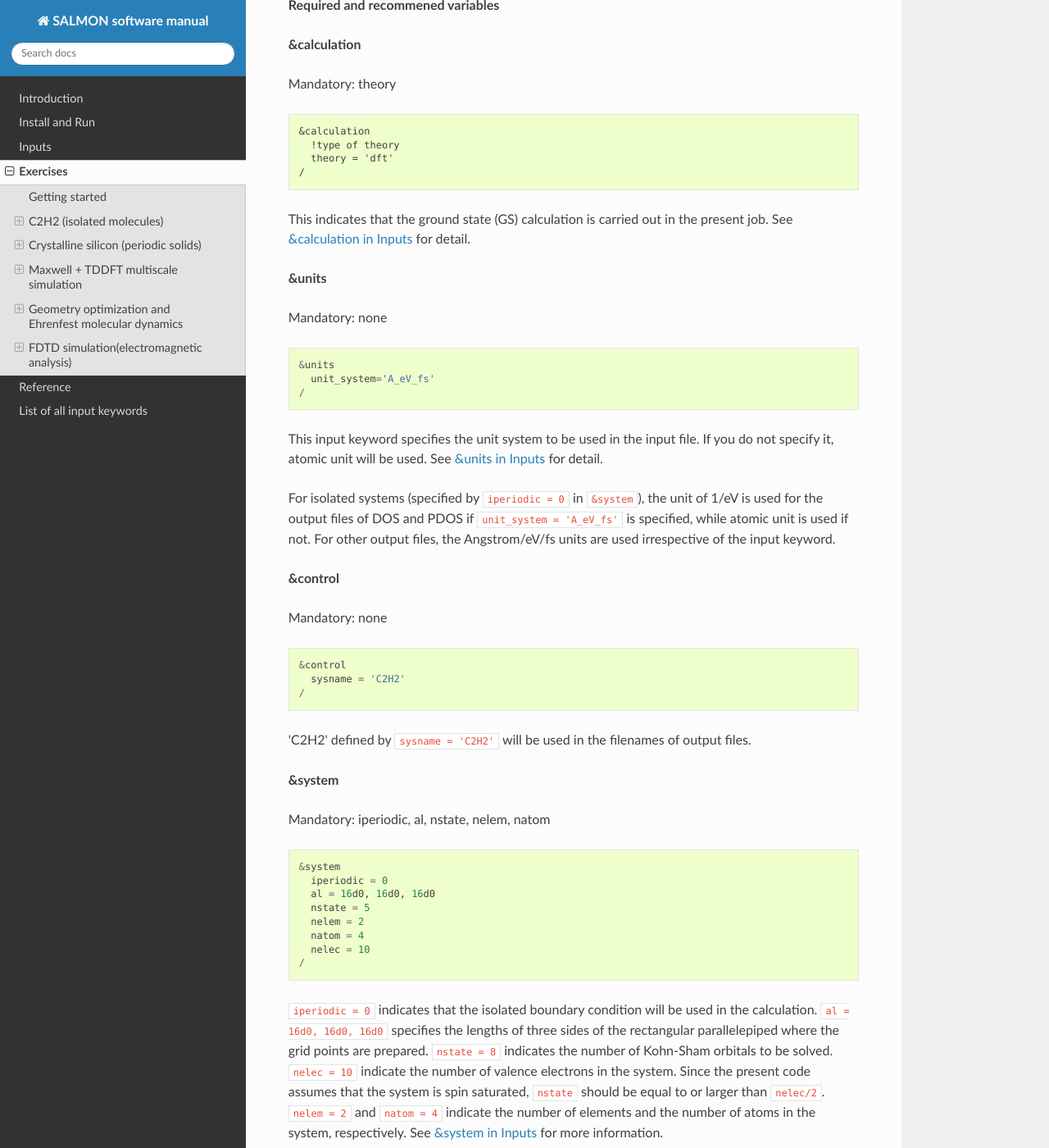
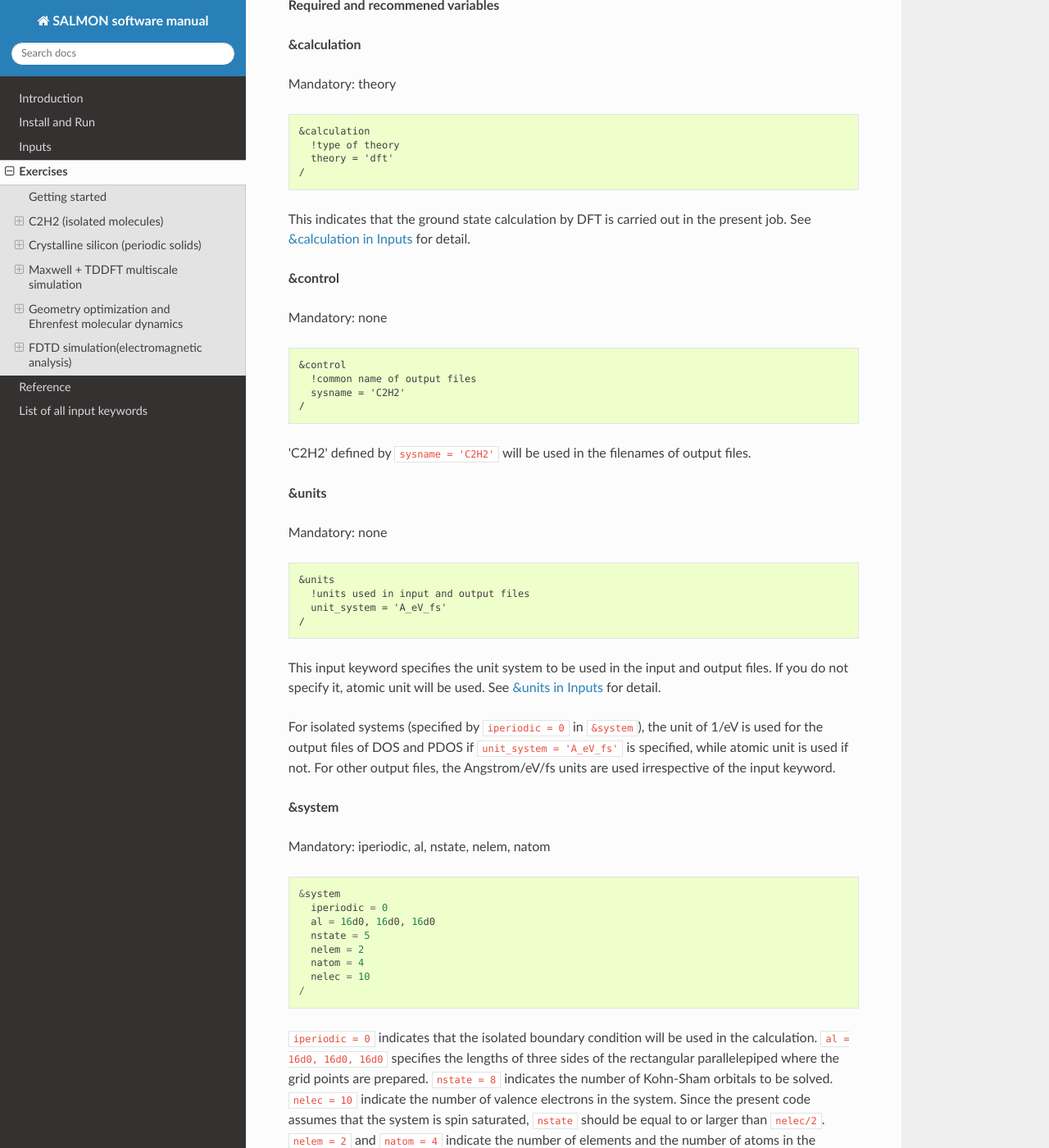
Before and after one commit to SALMON-TDDFT/SALMON-DOCS, a Sphinx documentation site: the page built from source/exercises.rst, in a window 1280 px wide and 1400 px high, scrolled down 3505 px. Shown: the whole window at 82% size. Built offline with Sphinx 7.4.7 and the Read the Docs theme 2.0.0, drawn with Linux system fonts in a browser that asks for light colours; formulas are drawn with MathJax 3.

Commit message:
Update exercises.rst

```diff
--- a/source/exercises.rst
+++ b/source/exercises.rst
@@ -222,9 +222,23 @@
      theory = 'dft'
    /
 
-This indicates that the ground state (GS) calculation is carried out in
+This indicates that the ground state calculation by DFT is carried out in
 the present job. See :any:`&calculation in Inputs <&calculation>` for detail.
 
+**&control**
+
+Mandatory: none
+
+::
+
+   &control
+     !common name of output files
+     sysname = 'C2H2'
+   /
+
+'C2H2' defined by ``sysname = 'C2H2'`` will be used in the filenames of
+output files.
+
 **&units**
 
 Mandatory: none
@@ -232,34 +246,19 @@
 ::
 
    &units
-     unit_system='A_eV_fs'
-   /
-
-This input keyword specifies the unit system to be used in the input file. If
-you do not specify it, atomic unit will be used.
+     !units used in input and output files
+     unit_system = 'A_eV_fs'
+   /
+
+This input keyword specifies the unit system to be used in the input and output files.
+If you do not specify it, atomic unit will be used.
 See :any:`&units in Inputs <&units>` for detail.
-
 
 For isolated systems (specified by ``iperiodic = 0`` in ``&system``),
 the unit of 1/eV is used for the output files of DOS and PDOS if
 ``unit_system = 'A_eV_fs'`` is specified, while atomic unit is used if
 not. For other output files, the Angstrom/eV/fs units are used
 irrespective of the input keyword.
-
-
-
-**&control**
-
-Mandatory: none
-
-::
-
-   &control
-     sysname = 'C2H2'
-   /
-
-'C2H2' defined by ``sysname = 'C2H2'`` will be used in the filenames of
-output files.
 
 .. _exercise-1-&system:
 
```
